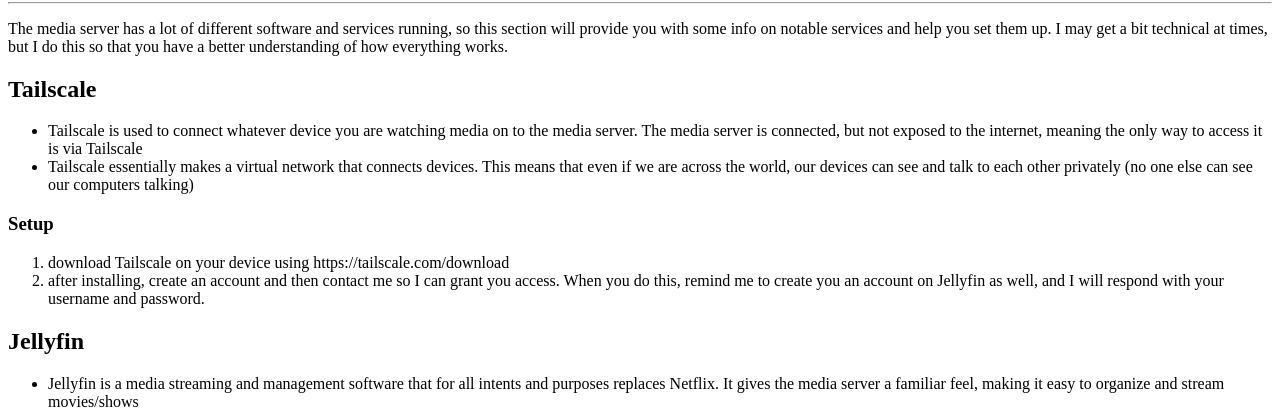
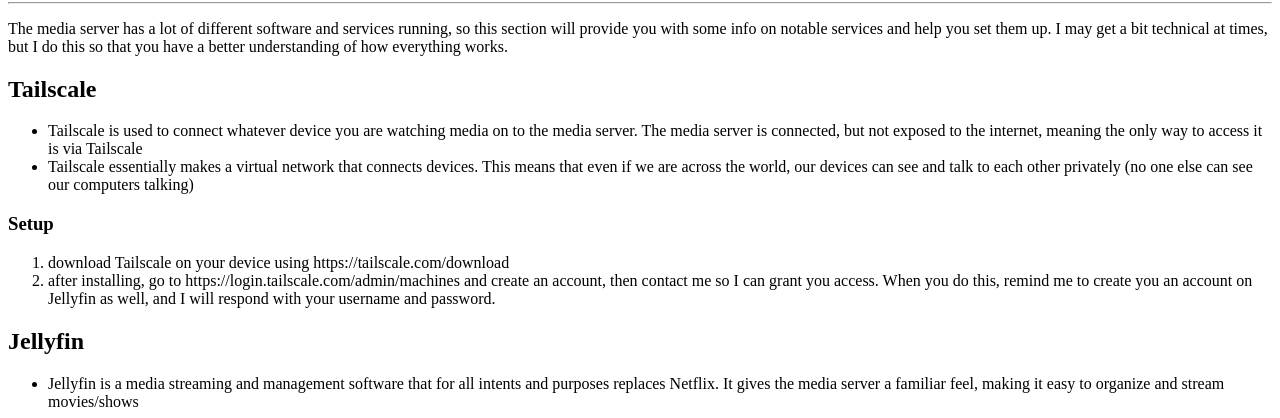
Before and after one commit to andrewshowers/andrew-showers-website, a plain HTML site: page serverwiki.html in a window 1280 px wide. Shown: the part 382-800 px from the top of the page. Drawn offline with Linux system fonts and the light colour scheme.

Commit message:
Update serverwiki.html

```diff
--- a/serverwiki.html
+++ b/serverwiki.html
@@ -45,7 +45,7 @@
   <h3 id="setup">Setup</h3>
   <ol>
     <li>download Tailscale on your device using https://tailscale.com/download</li>
-    <li>after installing, create an account and then contact me so I can
+    <li>after installing, go to https://login.tailscale.com/admin/machines and create an account, then contact me so I can
       grant you access. When you do this, remind me to create you an account
       on Jellyfin as well, and I will respond with your username and password.</li>
   </ol>
```
